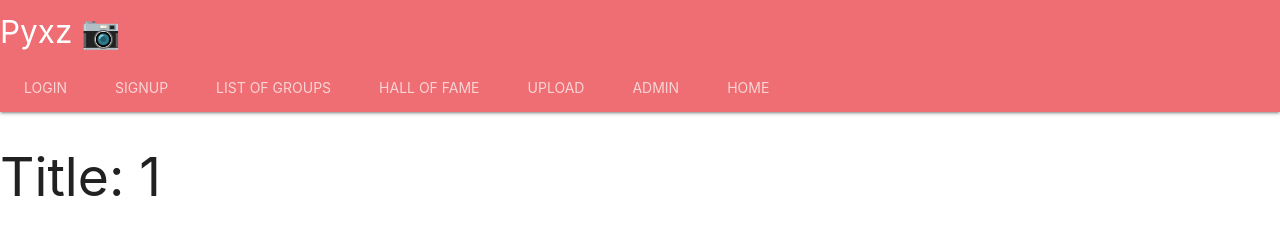
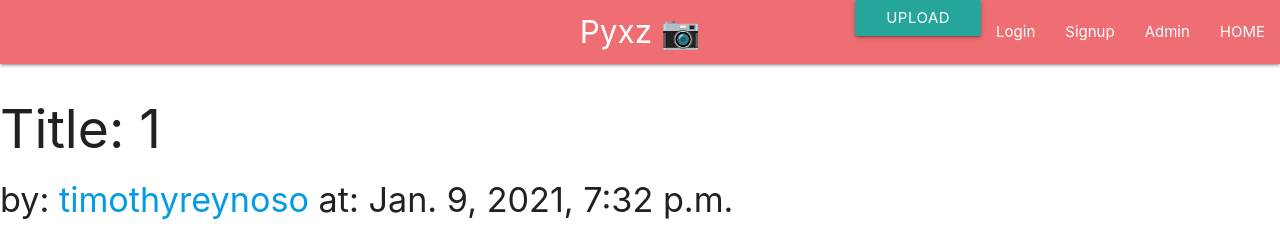
Before and after one commit to tiree24/Pyxz, a Django app: page /img/1 in a window 1280 px wide. Shown: the top 228 px of the page. Run offline with Django 3.2, Linux system fonts and the light colour scheme; data comes from the database, SQL or seed files in the repository; both versions use the stored data as it was before the commit; parts of the project's set-up code (start-up, migrations or seed data) failed here and were passed over; some libraries are stand-ins or nearby versions.

Commit message:
updated templating

```diff
--- a/pyxz/urls.py
+++ b/pyxz/urls.py
@@ -16,7 +16,7 @@ Including another URLconf
 from django.contrib import admin
 from django.urls import path
 
-from user_app.views import HomePage, Profile, SignUp, NewView, TopView, FollowView, UnFollowView, FollowUserView
+from user_app.views import HomePage, Profile, SignUp, OrderedView, FollowView, UnFollowView, FollowUserView
 from photo_app.views import AllTags, Image_view, TagCategory, ImageUpload, LikeUpView, LikeDownView
 from auth_app.views import LoginFormView, LogoutView
 from comment_app.views import CommentLikeUpView, CommentLikeDownView
@@ -25,9 +25,9 @@ from django.conf.urls.static import static
 
 urlpatterns = [
     path('admin/', admin.site.urls),
-    path('', HomePage.as_view(), name='All'),
-    path('new/', NewView.as_view(), name='New'),
-    path('top/', TopView.as_view(), name='Top'),
+    path('', HomePage.as_view(), name = 'All'),
+    path('order/<str:order_by>/', OrderedView.as_view(), name='Ordered'),
+    path("following/", FollowUserView.as_view()),
     path('profile/<int:user_id>/', Profile.as_view(), name='Profile'),
     path('signup/', SignUp.as_view(), name='Signup'),
     path('listoftags/', AllTags.as_view(), name='Tags'),
@@ -41,6 +41,5 @@ urlpatterns = [
     path("follow/<int:user_id>/", FollowView),
     path("unfollow/<int:user_id>/", UnFollowView),
     path("commentlikeup/<int:comment_id>/", CommentLikeUpView),
-    path("commentlikedown/<int:comment_id>/", CommentLikeDownView),
-    path("following/", FollowUserView.as_view())
+    path("commentlikedown/<int:comment_id>/", CommentLikeDownView)
 ] + static(settings.STATIC_URL, document_root=settings.STATIC_ROOT)
--- a/templates/base.html
+++ b/templates/base.html
@@ -41,38 +41,19 @@
   <body>
     <nav class="nav-extended">
       <div class="nav-wrapper">
-        <a href="#" class="brand-logo"> Pyxz 📷</a>
+        <a href="/" class="brand-logo center ">Pyxz 📷</a>
         <!-- <a href="#" data-target="mobile-demo" class="sidenav-trigger"><i class="material-icons">menu</i></a> -->
-        {% comment %}
-        <ul id="nav-mobile" class="right hide-on-med-and-down">
-          {% if not user.is_authenticated %}
-          <li><a href="/login/">Login</a></li>
-          <li><a href="/signup/">Signup</a></li>
-          {% else %}
-          <li><a href="/logout/">logout</a></li>
-          <li><a href="/profile/{{user.id}}/">Profile</a></li>
-          {% endif%}
-          <li><a href="/listoftags/">List of Groups</a></li>
-          <li><a href="/Hall of Fame/">Hall of Fame</a></li>
-          <li><a href="/upload">Upload</a></li>
-          <li><a href="/admin">admin</a></li>
-          <li><a href="/">HOME</a></li>
-        </ul>
-        {% endcomment %}
-      </div>
-      <div class="nav-content">
-        <ul class="tabs tabs-transparent">
+        <ul id="nav-mobile" class="right hide-on-med-and-down tabs-transparent">
+          <li class="btn"><a href="/upload">Upload</a></li>
+
           {% if not user.is_authenticated %}
           <li class="tab"><a href="/login/">Login</a></li>
           <li class="tab"><a href="/signup/">Signup</a></li>
           {% else %}
-          <li class="tab"><a href="/logout/">logout</a></li>
+          <li class="tab"><a href="/logout/">Logout</a></li>
           <li class="tab"><a href="/profile/{{user.id}}/">Profile</a></li>
           {% endif%}
-          <li class="tab"><a href="/listoftags/">List of Groups</a></li>
-          <li class="tab"><a href="/Hall of Fame/">Hall of Fame</a></li>
-          <li class="tab"><a href="/upload">Upload</a></li>
-          <li class="tab"><a href="/admin">admin</a></li>
+          <li class="tab"><a href="/admin">Admin</a></li>
           <li class="tab"><a href="/">HOME</a></li>
         </ul>
       </div>
--- a/templates/image_detail.html
+++ b/templates/image_detail.html
@@ -2,7 +2,7 @@
 {% load static %}
 {% block content %}
 <h2>Title: {{i.title}}</h3>
-<h4> by: <a href="kldsafal/">{{i.myuser.username}}</a> at: {{i.post_time}}</h4>
+<h4> by: <a href="/profile/{{i.myuser.id}}/">{{i.myuser.username}}</a> at: {{i.post_time}}</h4>
 
 
 <img class='x2' style='height:auto; width:60vw' src="{% static i.photo.url %}" alt="My image">
--- a/templates/sidebar_partial.html
+++ b/templates/sidebar_partial.html
@@ -1,3 +1,4 @@
+#Tags
 {% for tag in taglist %}
-<li><a href="/tag/{{tag.name}}">#{{tag}}</a></li>
+<ul><li><a href="/tag/{{tag.slug}}">#{{tag}}</a></li></ul>
 {% endfor %}
--- a/user_app/views.py
+++ b/user_app/views.py
@@ -32,14 +32,14 @@ class HomePage(View):
             model.save()
             return HttpResponseRedirect(request.META.get('HTTP_REFERER'))
 
-class NewView(View):
+class OrderedView(View):
 
     html = 'homepage.html'
     form = CommentForm()
 
-    def get(self, request):
+    def get(self, request, order_by):
         comments = Comment.objects.all()
-        img_set = Image.objects.order_by('post_time')[::-1]
+        img_set = Image.objects.order_by(order_by)[::-1]
         stories = Image.objects.filter(is_story=True).all()
         return render(request, self.html, {'img_set': img_set, 'comments': comments, 'form': self.form, 'stories':stories   })
 
```
Also changed, not shown: templates/homepage.html (+21 -11 lines), db.sqlite3 (deleted).
